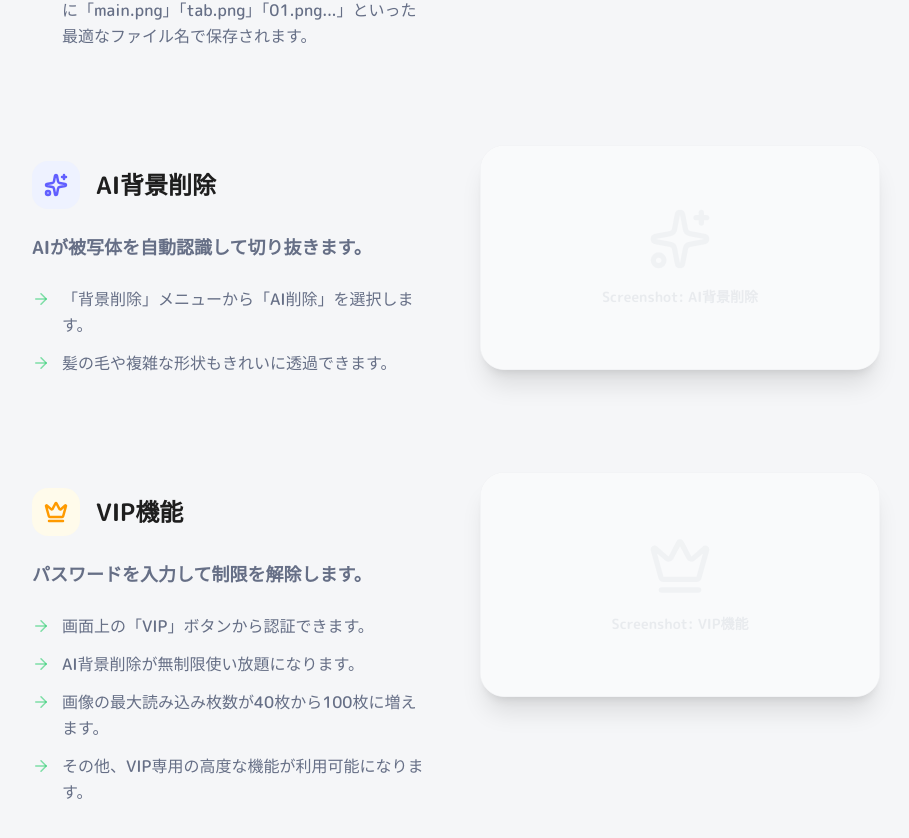
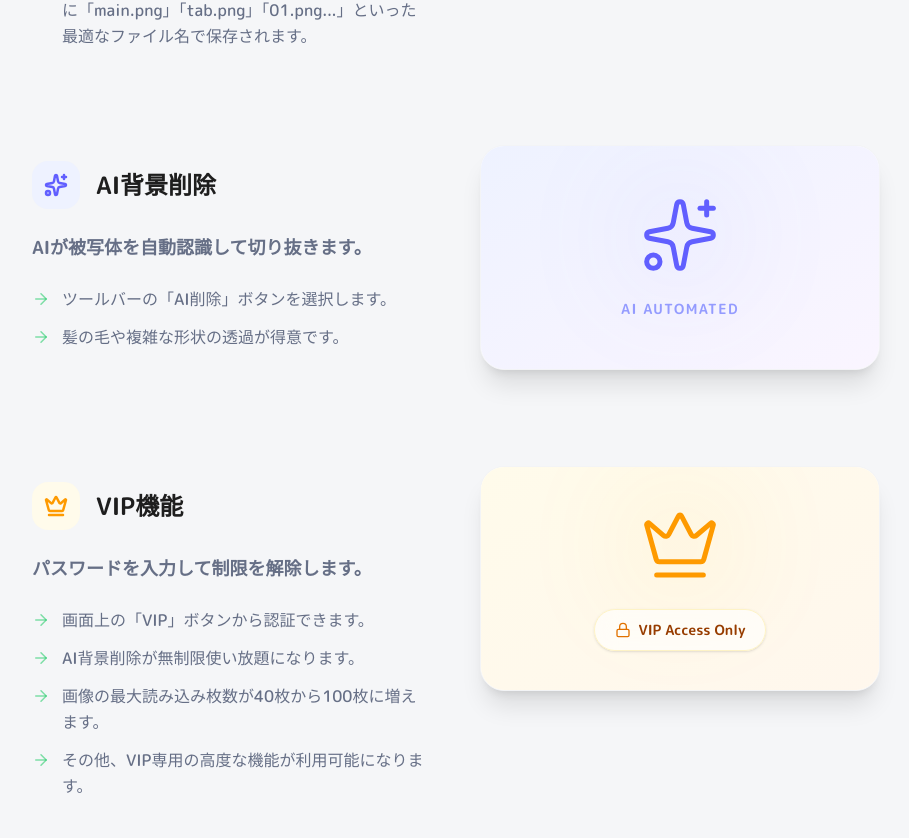
Before and after one commit to Lchiki-nl/Stamp-Image-Tools, a Next.js app: page /how-to-use in a window 1280 px wide. Shown: the part 2753-3591 px from the top of the page, without its empty margins (184-1093 px from the left). Built offline with nearby package versions, Linux system fonts and the light colour scheme; no server answers.

Commit message:
feat: 利用方法コンテンツにVIPおよびAI除去ステップの専用ビジュアルを追加

```diff
--- a/src/app/how-to-use/HowToContent.tsx
+++ b/src/app/how-to-use/HowToContent.tsx
@@ -2,7 +2,7 @@
 
 import Link from "next/link";
 import Image from "next/image";
-import { Smile, ArrowRight, Home } from "lucide-react";
+import { Smile, ArrowRight, Home, Lock, Crown, Sparkles } from "lucide-react";
 import { motion } from "framer-motion";
 import { steps } from "./steps";
 
@@ -97,8 +97,29 @@ export function HowToContent() {
                           fill
                           className="object-contain"
                         />
+                      ) : step.id === 'vip' ? (
+                        /* VIP Visual */
+                        <div className="absolute inset-0 bg-linear-to-br from-amber-50 to-orange-50 flex flex-col items-center justify-center gap-6">
+                          <div className="relative">
+                            <div className="absolute inset-0 bg-amber-400 blur-3xl opacity-20 rounded-full" />
+                            <Crown size={80} className="text-amber-500 relative z-10" strokeWidth={1.5} />
+                          </div>
+                          <div className="flex items-center gap-2 px-5 py-2.5 bg-white/60 backdrop-blur-md rounded-full border border-amber-100 shadow-sm">
+                              <Lock size={16} className="text-amber-600" />
+                              <span className="text-sm font-bold text-amber-800">VIP Access Only</span>
+                          </div>
+                        </div>
+                      ) : step.id === 'ai-removal' ? (
+                        /* AI Visual */
+                        <div className="absolute inset-0 bg-linear-to-br from-indigo-50 to-purple-50 flex flex-col items-center justify-center gap-6">
+                            <div className="relative">
+                                <div className="absolute inset-0 bg-indigo-400 blur-3xl opacity-20 rounded-full" />
+                                <Sparkles size={80} className="text-indigo-500 relative z-10" strokeWidth={1.5} />
+                            </div>
+                            <span className="text-sm font-bold text-indigo-400/80 tracking-widest uppercase">AI Automated</span>
+                        </div>
                       ) : (
-                        /* Placeholder for others */
+                        /* Default Placeholder */
                         <div className="absolute inset-0 bg-gray-50 flex flex-col items-center justify-center text-gray-300 gap-4">
                            <step.icon size={64} className="opacity-20" />
                            <span className="text-sm font-bold opacity-40">Screenshot: {step.title}</span>
--- a/src/app/how-to-use/steps.ts
+++ b/src/app/how-to-use/steps.ts
@@ -87,8 +87,8 @@ export const steps = [
     icon: Sparkles,
     description: "AIが被写体を自動認識して切り抜きます。",
     details: [
-      "「背景削除」メニューから「AI削除」を選択します。",
-      "髪の毛や複雑な形状もきれいに透過できます。"
+      "ツールバーの「AI削除」ボタンを選択します。",
+      "髪の毛や複雑な形状の透過が得意です。"
     ],
     color: "text-indigo-500",
     bg: "bg-indigo-50"
```
